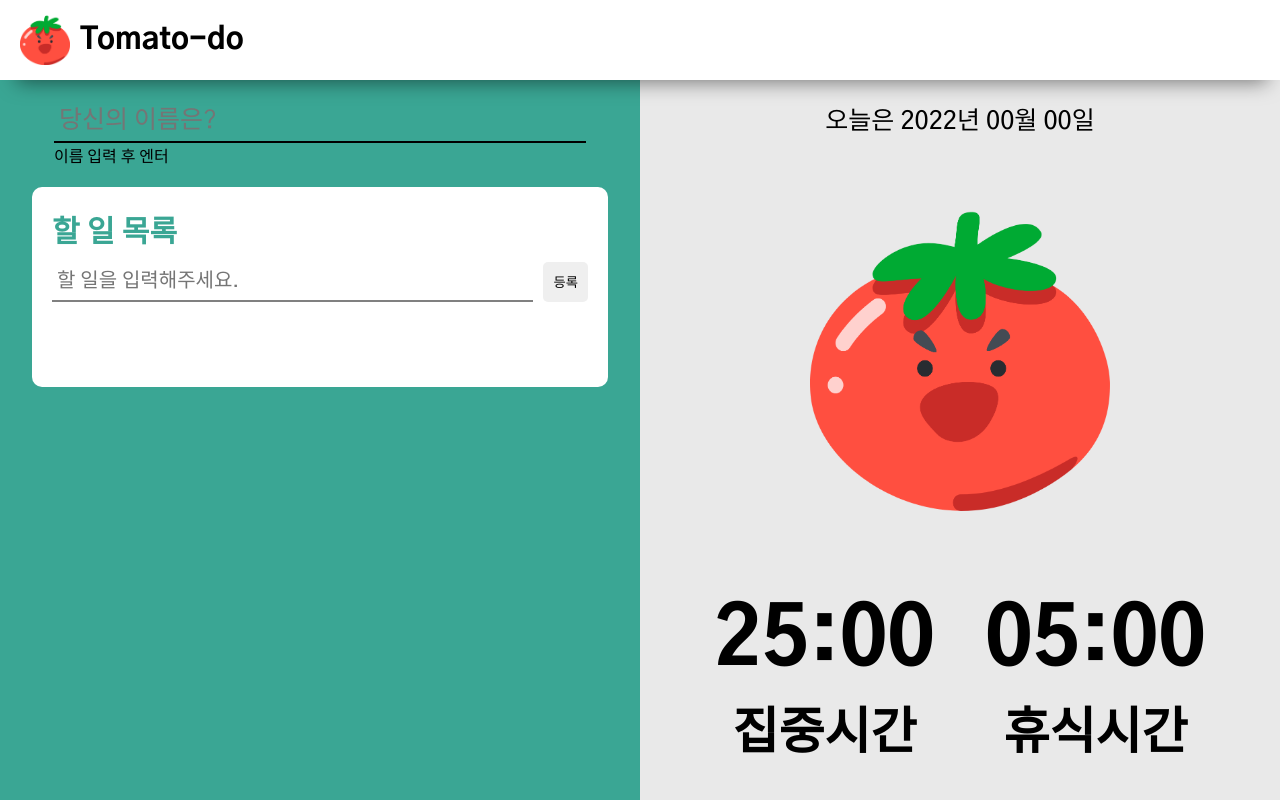
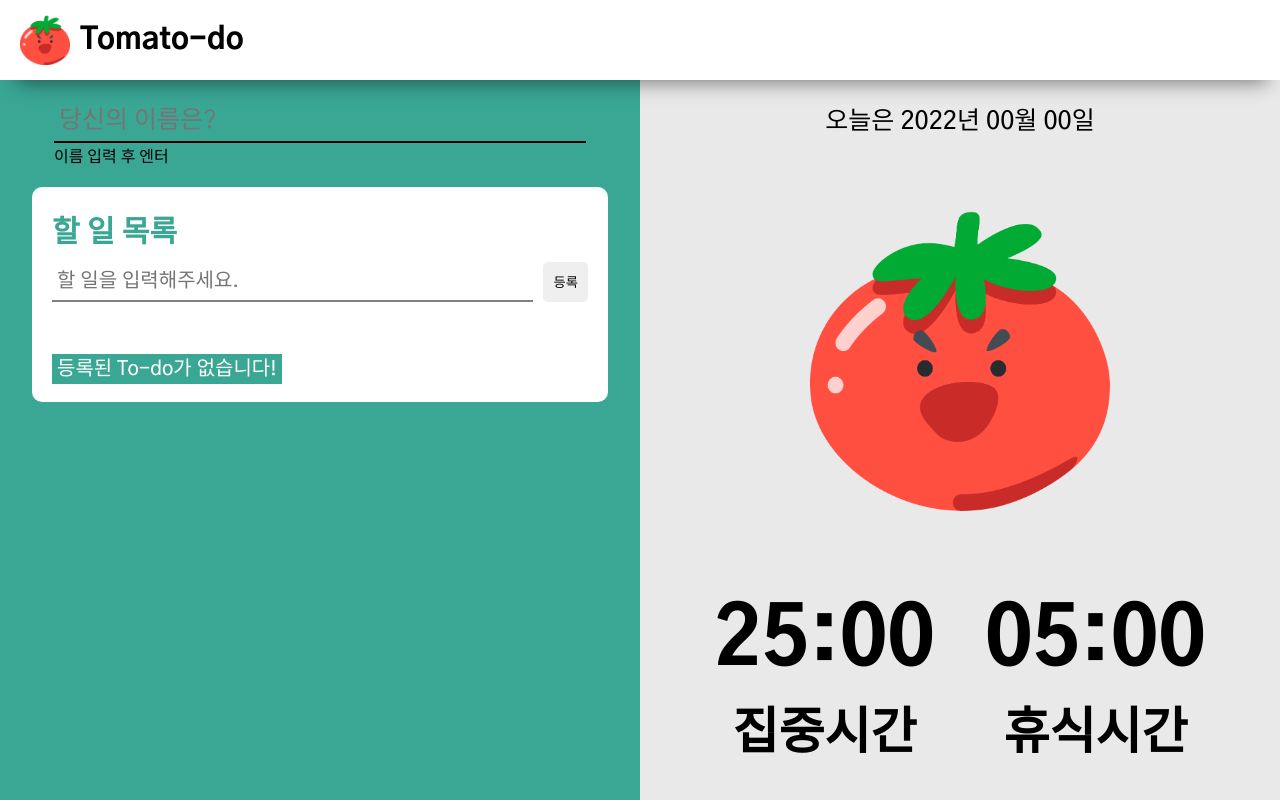
Before and after one commit to jaeyeong815/Tomato-Do-React, a React (Vite) app: page / in a window 1280 px wide. Shown: the top 800 px of the page. Built offline with nearby package versions, Linux system fonts and the light colour scheme.

Commit message:
feat: 등록된 할 일이 없을 때 띄울 안내메시지

```diff
--- a/src/components/Todo/TodoList.tsx
+++ b/src/components/Todo/TodoList.tsx
@@ -50,7 +50,11 @@ export default function TodoList() {
         />
         <StSubmitBtn type="submit">등록</StSubmitBtn>
       </StInputWrapper>
-      <TodoItem />
+      {todos.length !== 0 ? (
+        <TodoItem />
+      ) : (
+        <StSpan>등록된 To-do가 없습니다!</StSpan>
+      )}
     </TodoListWrapper>
   );
 }
@@ -99,3 +103,12 @@ const StSubmitBtn = styled.button`
 
   word-break: keep-all;
 `;
+
+const StSpan = styled.span`
+  font-size: 20px;
+  font-weight: 500;
+  color: white;
+  background-color: #3aa694;
+
+  padding: 5px 5px;
+`;
```
